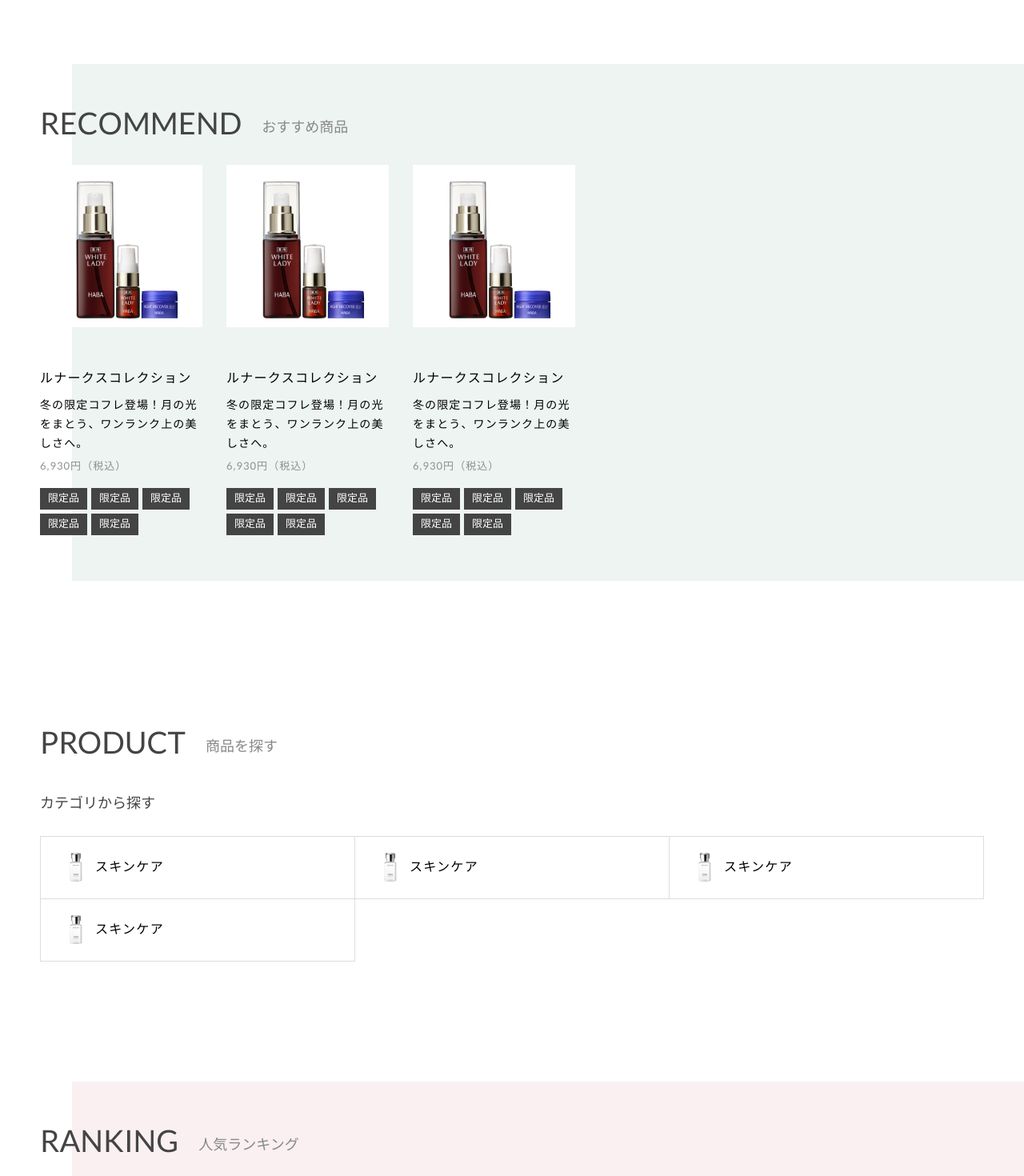
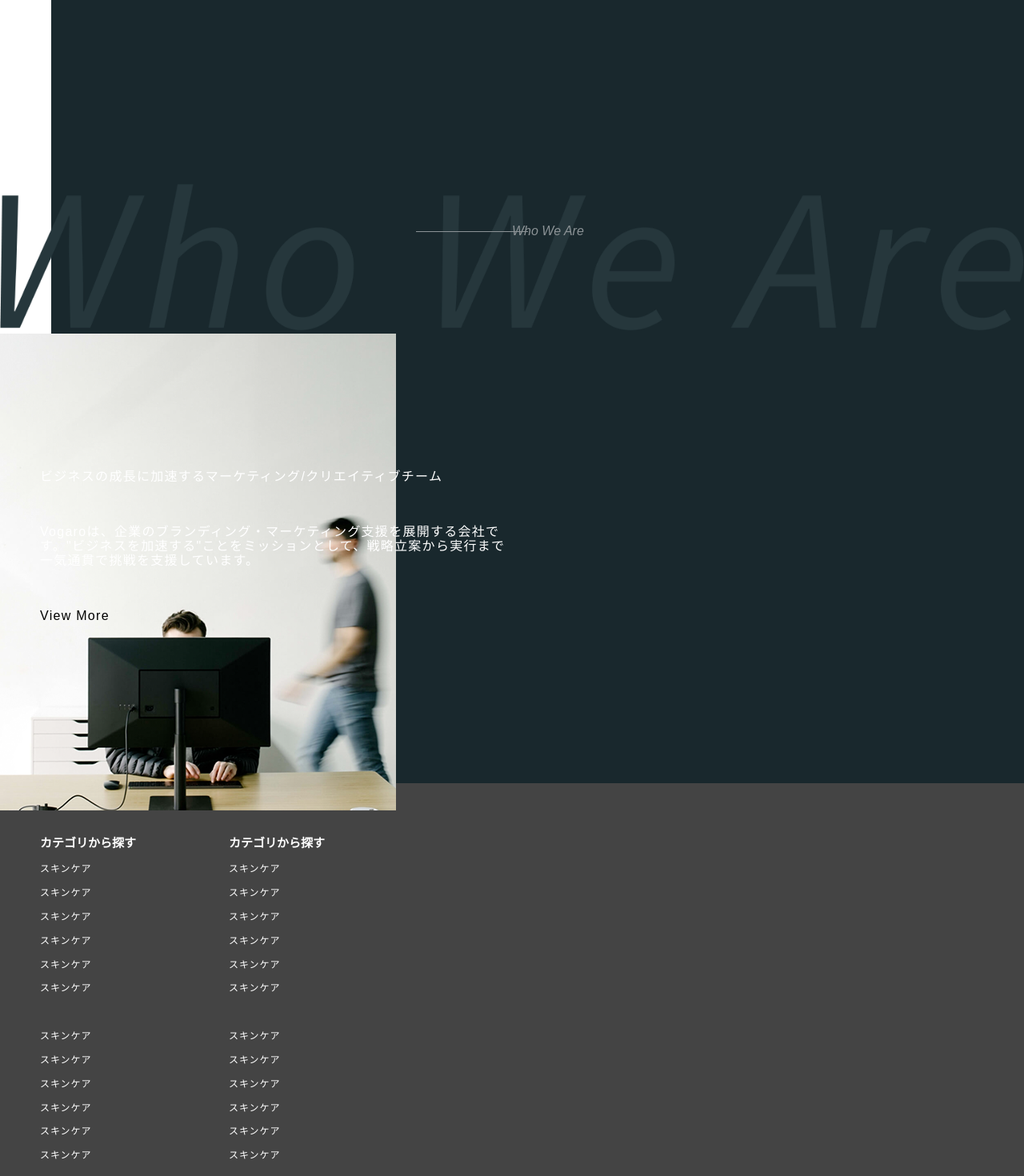
Before and after one commit to vogaro-deguchi/vogaro-nextjs, a Next.js app: page / in a window 1280 px wide. Shown: the part 820-2290 px from the top of the page at 80% size. Built offline with nearby package versions, Linux system fonts and the light colour scheme.

Commit message:
[update] SecWhoweare

```diff
--- a/components/Top/Product/index.module.scss
+++ /dev/null
@@ -1,38 +0,0 @@
-.product {
-  width: 203px;
-  margin-right: 30px;
-
-  .name {
-    margin: 48px 0 0;
-    font-size: 16px;
-    line-height: 1.5;
-  }
-
-  .desc {
-    margin: 10px 0 0;
-    font-size: 14px;
-    line-height: 1.692;
-  }
-
-  .price {
-    margin: 8px 0 0;
-    font-family: "Lato", sans-serif;
-    font-size: 13px;
-    line-height: 1.231;
-    color: #8f8f8f;
-  }
-
-  .tags {
-    margin-top: 20px;
-  }
-
-  .tag {
-    display: inline-flex;
-    align-items: center;
-    padding: 6px 10px;
-    margin: 0 5px 5px 0;
-    font-size: 13px;
-    color: #fff;
-    background: #444;
-  }
-}
--- a/components/Top/Product/index.tsx
+++ /dev/null
@@ -1,27 +0,0 @@
-import styles from './index.module.scss'
-import Image from 'next/image'
-
-export default function Product (): JSX.Element {
-  return (
-    <>
-      <div className={styles.product}>
-        <Image
-          src='/assets/Top/Product/product-sample.jpeg'
-          width={203}
-          height={203}
-          alt="sample"
-        />
-        <p className={styles.name}>ルナークスコレクション</p>
-        <p className={styles.desc}>冬の限定コフレ登場！月の光をまとう、ワンランク上の美しさへ。</p>
-        <p className={styles.price}>6,930円（税込）</p>
-        <div className={styles.tags}>
-          <span className={styles.tag}>限定品</span>
-          <span className={styles.tag}>限定品</span>
-          <span className={styles.tag}>限定品</span>
-          <span className={styles.tag}>限定品</span>
-          <span className={styles.tag}>限定品</span>
-        </div>
-      </div>
-    </>
-  )
-}
--- a/components/Top/SecProduct/index.module.scss
+++ /dev/null
@@ -1,35 +0,0 @@
-.productSec {
-  position: relative;
-  z-index: 0;
-  padding: 50px 0;
-  margin-top: 100px;
-}
-
-.menu {
-  margin-top: 44px;
-
-  &__title {
-    font-size: 18px;
-    color: #444;
-  }
-
-  &__lists {
-    display: flex;
-    flex-wrap: wrap;
-    margin-top: 30px;
-    border-top: 1px solid #ddd;
-    border-left: 1px solid #ddd;
-  }
-
-  &__list {
-    width: calc(100% / 3);
-    border-right: 1px solid #ddd;
-    border-bottom: 1px solid #ddd;
-  }
-
-  &__link {
-    display: flex;
-    align-items: center;
-    padding: 14px 30px 15px 20px;
-  }
-}
--- a/components/Top/SecProduct/index.tsx
+++ /dev/null
@@ -1,61 +0,0 @@
-import Image from 'next/image'
-
-import styles from './index.module.scss'
-
-import Container from '@/components/Common/Container'
-// import Product from '@/components/Top/Product'
-import SecTitle from '@/components/Top/SecTitle'
-
-export default function SecProduct (): JSX.Element {
-  return (
-    <>
-      <div className={styles.productSec}>
-        <Container>
-          <SecTitle
-            main = "PRODUCT"
-            sub = "商品を探す"
-          />
-          <div className={styles.productWrapper}>
-            <div className={styles.menu}>
-              <h3 className={styles.menu__title}>カテゴリから探す</h3>
-              <ul className={styles.menu__lists}>
-                <li className={styles.menu__list}>
-                  <a href="" className={styles.menu__link}>
-                    <Image
-                      src="/assets/Top/SecProduct/example.jpg" width={48} height={48} alt="image"
-                    />
-                    <span>スキンケア</span>
-                  </a>
-                </li>
-                <li className={styles.menu__list}>
-                  <a href="" className={styles.menu__link}>
-                    <Image
-                      src="/assets/Top/SecProduct/example.jpg" width={48} height={48} alt="image"
-                    />
-                    <span>スキンケア</span>
-                  </a>
-                </li>
-                <li className={styles.menu__list}>
-                  <a href="" className={styles.menu__link}>
-                    <Image
-                      src="/assets/Top/SecProduct/example.jpg" width={48} height={48} alt="image"
-                    />
-                    <span>スキンケア</span>
-                  </a>
-                </li>
-                <li className={styles.menu__list}>
-                  <a href="" className={styles.menu__link}>
-                    <Image
-                      src="/assets/Top/SecProduct/example.jpg" width={48} height={48} alt="image"
-                    />
-                    <span>スキンケア</span>
-                  </a>
-                </li>
-              </ul>
-            </div>
-          </div>
-        </Container>
-      </div>
-    </>
-  )
-}
--- a/components/Top/SecRanking/index.module.scss
+++ /dev/null
@@ -1,22 +0,0 @@
-.recommendSec {
-  position: relative;
-  z-index: 0;
-  padding: 50px 0;
-  margin-top: 100px;
-
-  &::before {
-    position: absolute;
-    top: 0;
-    right: 0;
-    bottom: 28px;
-    left: 90px;
-    z-index: -1;
-    content: "";
-    background: #faf0f2;
-  }
-
-  .productWrapper {
-    display: flex;
-    padding: 30px 0;
-  }
-}
--- a/components/Top/SecRanking/index.tsx
+++ /dev/null
@@ -1,24 +0,0 @@
-import styles from './index.module.scss'
-import Container from '@/components/Common/Container'
-import Product from '@/components/Top/Product'
-import SecTitle from '@/components/Top/SecTitle'
-
-export default function SecRankig (): JSX.Element {
-  return (
-    <>
-      <div className={styles.recommendSec}>
-        <Container>
-          <SecTitle
-            main = "RANKING"
-            sub = "人気ランキング"
-          />
-          <div className={styles.productWrapper}>
-            <Product />
-            <Product />
-            <Product />
-          </div>
-        </Container>
-      </div>
-    </>
-  )
-}
--- a/components/Top/SecRecommend/index.module.scss
+++ /dev/null
@@ -1,22 +0,0 @@
-.recommendSec {
-  position: relative;
-  z-index: 0;
-  padding: 50px 0;
-  margin-top: 100px;
-
-  &::before {
-    position: absolute;
-    top: 0;
-    right: 0;
-    bottom: 28px;
-    left: 90px;
-    z-index: -1;
-    content: "";
-    background: #edf4f2;
-  }
-
-  .productWrapper {
-    display: flex;
-    padding: 30px 0;
-  }
-}
--- a/components/Top/SecRecommend/index.tsx
+++ /dev/null
@@ -1,24 +0,0 @@
-import styles from './index.module.scss'
-import Container from '@/components/Common/Container'
-import Product from '@/components/Top/Product'
-import SecTitle from '@/components/Top/SecTitle'
-
-export default function SecRecommend (): JSX.Element {
-  return (
-    <>
-      <div className={styles.recommendSec}>
-        <Container>
-          <SecTitle
-            main = "RECOMMEND"
-            sub = "おすすめ商品"
-          />
-          <div className={styles.productWrapper}>
-            <Product />
-            <Product />
-            <Product />
-          </div>
-        </Container>
-      </div>
-    </>
-  )
-}
--- /dev/null
+++ b/components/Top/SecWhoweare/index.module.scss
@@ -0,0 +1,102 @@
+.whoweare {
+  position: relative;
+  padding: 250px 0 200px;
+  background: linear-gradient(90deg, #fff 0%, #fff 5%, #19282d 5%, #19282d 100%);
+
+  @media (max-width: 767px) {
+    padding: 105px 0 110px;
+    background: linear-gradient(#19282d 0%, #19282d 100%);
+  }
+
+  h2 {
+    position: absolute;
+    top: 300px;
+    left: 50%;
+    z-index: 5;
+    font-style: italic;
+    color: #8c9396;
+
+    @media (max-width: 767px) {
+      top: 150px;
+      transform: translateX(-50%);
+    }
+
+    &::before {
+      position: absolute;
+      top: 50%;
+      right: 70px;
+      display: inline-block;
+      width: 140px;
+      height: 1px;
+      content: "";
+      background-color: #8c9396;
+
+      @media (max-width: 767px) {
+        width: 110px;
+      }
+    }
+  }
+
+  &__back {
+    position: absolute;
+    top: 100px;
+    left: 300px;
+    width: auto;
+    height: 200px;
+
+    @media (max-width: 767px) {
+      top: 50px;
+      left: 12px;
+      height: 75px;
+    }
+  }
+
+  &__container {
+    position: relative;
+    z-index: 0;
+    display: flex;
+    justify-content: flex-end;
+
+    @media (max-width: 767px) {
+      flex-direction: column;
+    }
+
+    &__left {
+      position: absolute;
+      left: 0;
+      z-index: -1;
+      width: 40%;
+
+      @media (max-width: 767px) {
+        position: relative;
+        padding-left: 20%;
+      }
+
+      img {
+        width: auto;
+
+        @media (max-width: 767px) {
+          height: 350px;
+        }
+      }
+    }
+
+    &__right {
+      display: flex;
+      flex-direction: column;
+      width: 50%;
+      margin-top: 170px;
+
+      @media (max-width: 767px) {
+        position: static;
+        width: 100%;
+        margin-top: 50px;
+      }
+
+      p {
+        margin-bottom: 50px;
+        color: #fff;
+      }
+    }
+  }
+}
--- /dev/null
+++ b/components/Top/SecWhoweare/index.tsx
@@ -0,0 +1,44 @@
+import Image from 'next/image'
+
+import styles from './index.module.scss'
+import Container from '@/components/Common/Container'
+import whoweare from './assets/whoweare.png'
+import whoweareImage from './assets/whoweare-image.png'
+
+export default function SecWhoweare (): JSX.Element {
+  return (
+    <>
+      <div className={styles.whowewreSec}>
+        <section className={styles.whoweare}>
+          <h2 className={styles.title}>Who We Are</h2>
+          <Image
+            src={whoweare}
+            alt=""
+            objectFit="cover"
+            priority
+            placeholder='blur'
+          />
+          <div className={styles.whoweare__container}>
+            <Container>
+              <div className={styles.whoweare__container__left}>
+                {/* <img className={styles.scrubLeft} src="./img/whoweare/whoweare-image.png" alt=""> */}
+                <Image
+                  src={whoweareImage}
+                  alt=""
+                  objectFit="cover"
+                  priority
+                  placeholder='blur'
+                />
+              </div>
+              <div className={styles.whoweare__container__right}>
+                <p className={styles.desc}>ビジネスの成長に加速するマーケティング/クリエイティブチーム</p>
+                <p>Vogaroは、企業のブランディング・マーケティング支援を展開する会社です。"ビジネスを加速する"ことをミッションとして、戦略立案から実行まで一気通貫で挑戦を支援しています。</p>
+                <a className={styles.view} href="">View More<span></span></a>
+              </div>
+            </Container>
+          </div>
+        </section>
+      </div>
+    </>
+  )
+}
--- a/components/Top/index.tsx
+++ b/components/Top/index.tsx
@@ -1,15 +1,11 @@
 import MV from '@/components/Top/MV'
-import SecRecommend from '@/components/Top/SecRecommend'
-import SecProduct from '@/components/Top/SecProduct'
-import SecRankig from '@/components/Top/SecRanking'
+import SecWhoweare from '@/components/Top/SecWhoweare'
 
 export default function Top (): JSX.Element {
   return (
     <>
       <MV />
-      <SecRecommend />
-      <SecProduct />
-      <SecRankig />
+      <SecWhoweare />
     </>
   )
 }
```
Also changed, not shown: components/Top/SecWhoweare/assets/whoweare-image.png (added), components/Top/SecWhoweare/assets/whoweare.png (added).
